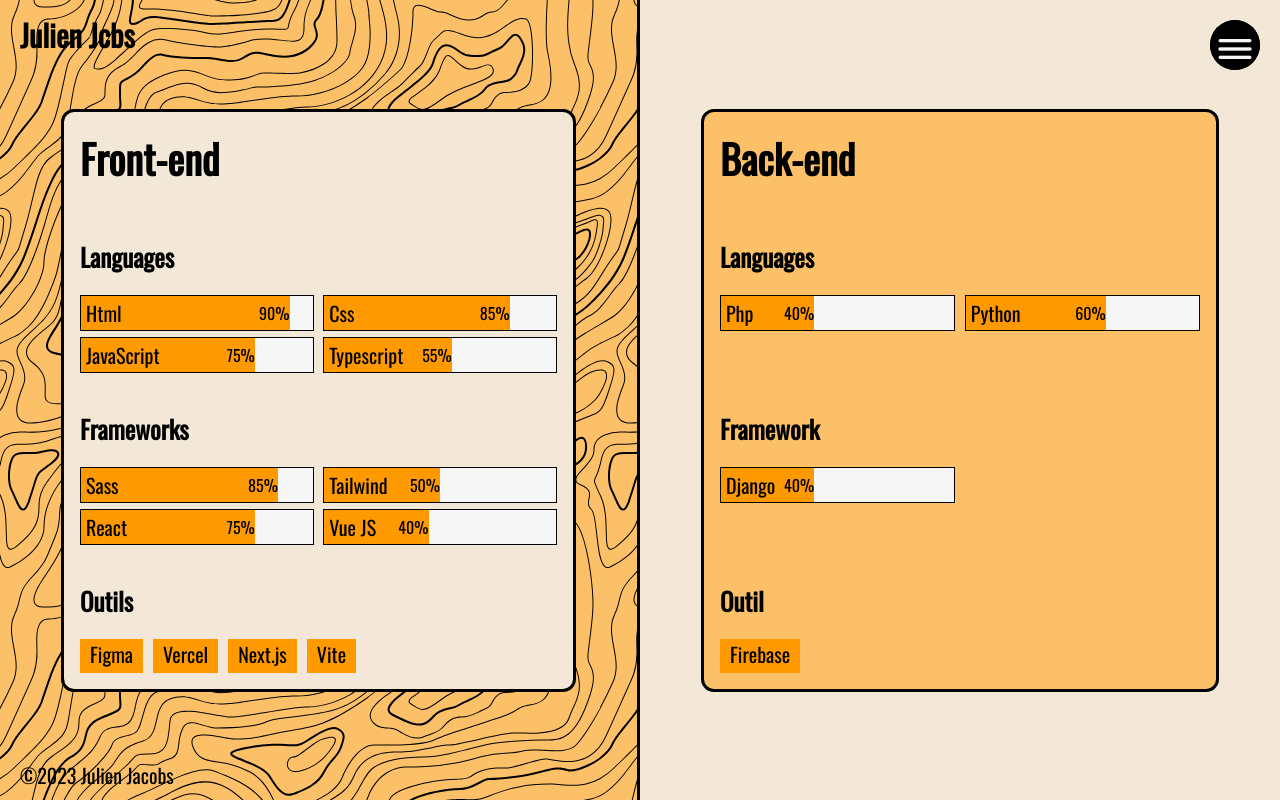
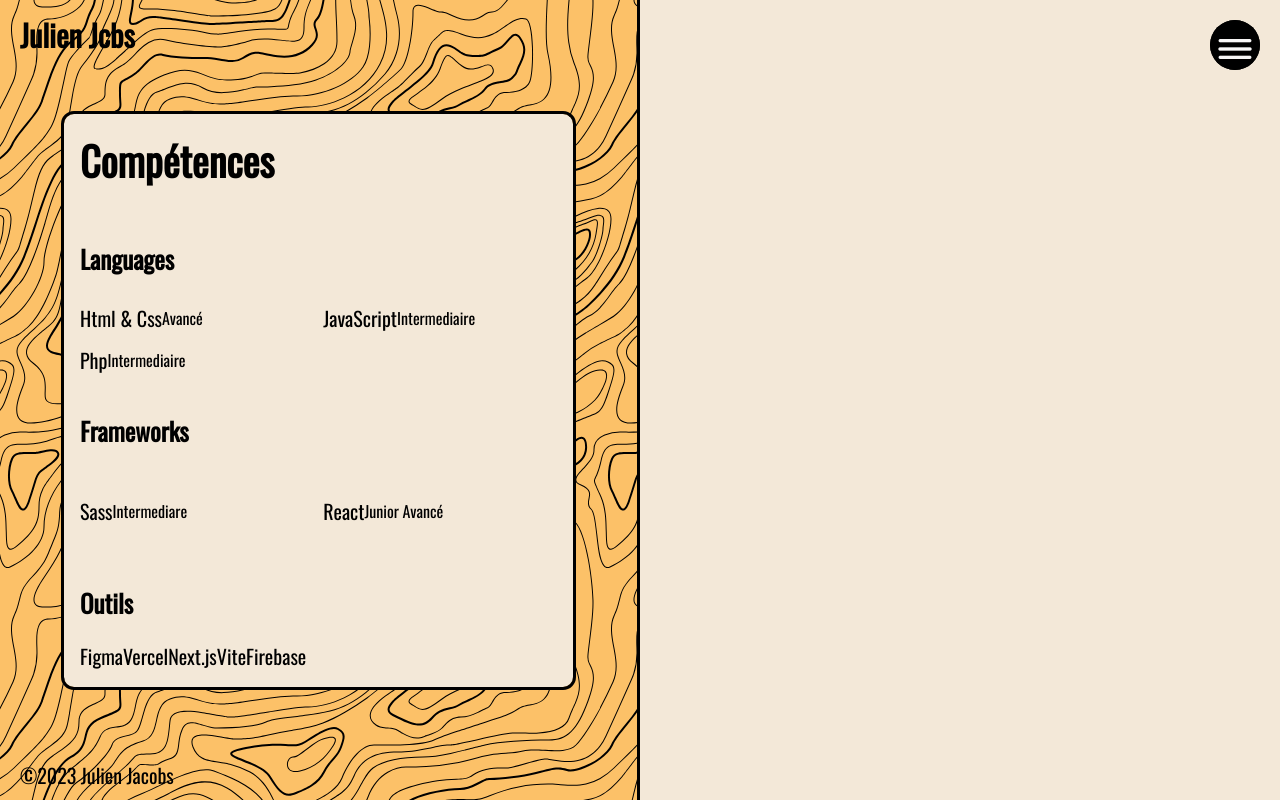
Before and after one commit to Tswide/portfolio, a PHP site: page /pages/competences.php in a window 1280 px wide. Run offline with PHP 8.4, Linux system fonts and the light colour scheme; some libraries are stand-ins or nearby versions.

Commit message:
changement de la page Competences

```diff
--- a/css/competences.css
+++ b/css/competences.css
@@ -33,10 +33,6 @@
     padding: 3rem 2rem;
 }
 
-/* .category_competences {
-    height: 180px;
-} */
-
 .titre_fonction_competence {
     font-size: var(--second-title-font-size);
     margin-bottom: var(--mg-bottom-section);
@@ -64,59 +60,20 @@
 }
 
 .container {
-    border: 1px solid black;
-    position: relative;
     display: flex;
     align-items: center;
-    width: 31%;
-    background-color: var(--main-color);
-    height: 36px;
-}
-
-.competences_skill {
-    position: absolute;
-    left: 5px;
-}
-
-.outils {
-    background-color: var(--button-color);
-    height: 34px;
-    padding: 0 10px;
-    margin-right: 10px;
 }
 
 .skills {
-    padding: 5px 0;
-    background-color: var(--button-color);
-    text-align: right; /* Right-align text */
-    color: var(--paragraphe-color); /* White text color */
+    font-size: 16px;
+    font-weight: var(--paragraphe-weight);
 }
-/*
- */
-
-.html {width: 90%;}
-.css {width: 80%;}
-.js {width: 75%;}
-.typescript {width: 55%;}
-.sass {width: 85%;}
-.tailwind {width: 50%;}
-.react {width: 75%;}
-.vue {width: 45%;}
-
-.php {width: 40%;}
-.python {width: 60%;}
-.django {width: 40%;}
 
 /*
  */
 
 .right_column_competences {
     height: 100%;
-    width: 50vw;
-    display: flex;
-    flex-direction: column;
-    justify-content: center;
-    padding: 0 5vw;
 }
 
 
--- a/includes/menu.php
+++ b/includes/menu.php
@@ -7,7 +7,6 @@
             <ul>
                 <li><a href="/portfolio/index.php">Accueil</a></li>
                 <li><a href="/portfolio/pages/competences.php">Compétences</a></li>
-                <li><a href="/portfolio/pages/formation.php">Formations</a></li>
                 <li><a href="/portfolio/pages/portfolio.php">Portfolio</a></li>
                 <li><a href="/portfolio/pages/contact.php">Contact</a></li>
             <?php
--- a/pages/competences.php
+++ b/pages/competences.php
@@ -3,25 +3,21 @@
 <section id="competences">
     <div class="left_column_competences">
         <div class="contenue_des_competences_skills" id="contenue_des_competences_left">
-            <h2 class="titre_fonction_competence">Front-end</h2>
+            <h2 class="titre_fonction_competence">Compétences</h2>
             <div id="basique" class="category_competences frontCompetence">
                 <h3 class="titre_competence">Languages</h3>
                 <div class="contenue">
                     <div class="container">
-                        <p class="competences_skill">Html</p>
-                        <div class="skills html">90%</div>
-                    </div>
-                    <div class="container">
-                        <p class="competences_skill">Css</p>
-                        <div class="skills css">85%</div>
+                        <p class="competences_skill">Html & Css</p>
+                    <div class="skills html">Avancé</div>
                     </div>
                     <div class="container">
                         <p class="competences_skill">JavaScript</p>
-                        <div class="skills js">75%</div>
+                        <div class="skills js">Intermediaire</div>
                     </div>
                     <div class="container">
-                        <p class="competences_skill">Typescript</p>
-                        <div class="skills typescript">55%</div>
+                        <p class="competences_skill">Php</p>
+                        <div class="skills js">Intermediaire</div>
                     </div>
                 </div>
             </div>
@@ -30,19 +26,11 @@
                 <div class="contenue">
                     <div class="container">
                         <p class="competences_skill">Sass</p>
-                        <div class="skills sass">85%</div>
-                    </div>
-                    <div class="container">
-                        <p class="competences_skill">Tailwind</p>
-                        <div class="skills tailwind">50%</div>
+                        <div class="skills sass">Intermediare</div>
                     </div>
                     <div class="container">
                         <p class="competences_skill">React</p>
-                        <div class="skills react">75%</div>
-                    </div>
-                    <div class="container">
-                        <p class="competences_skill">Vue JS</p>
-                        <div class="skills vue">40%</div>
+                        <div class="skills react">Junior Avancé</div>
                     </div>
                 </div>
             </div>
@@ -53,42 +41,13 @@
                     <p class="outils">Vercel</p>
                     <p class="outils">Next.js</p>
                     <p class="outils">Vite</p>
+                    <p class="outils">Firebase</p>
                 </div>
             </div>
         </div>
     </div>
     <div class="right_column_competences">
-        <div class="contenue_des_competences_skills" id="contenue_des_competences_right">
-            <h2 class="titre_fonction_competence">Back-end</h2>
-            <div id="basique" class="category_competences">
-                <h3 class="titre_competence">Languages</h3>
-                <div class="contenue">
-                    <div class="container">
-                        <p class="competences_skill">Php</p>
-                        <div class="skills php">40%</div>
-                    </div>
-                    <div class="container">
-                        <p class="competences_skill">Python</p>
-                        <div class="skills python">60%</div>
-                    </div>
-                </div>
-            </div>
-            <div id="framework" class="category_competences">
-                <h3 class="titre_competence">Framework</h3>
-                <div class="contenue">
-                    <div class="container">
-                        <p class="competences_skill">Django</p>
-                        <div class="skills django">40%</div>
-                    </div>
-                </div>
-            </div>
-            <div id="outils">
-                <h3 class="titre_competence">Outil</h3>
-                <div class="contenue_outils">
-                    <p class="outils">Firebase</p>
-                </div>
-            </div>
-        </div>
+
     </div>
 </section>
 
```
